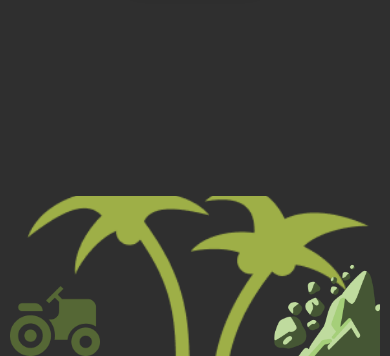
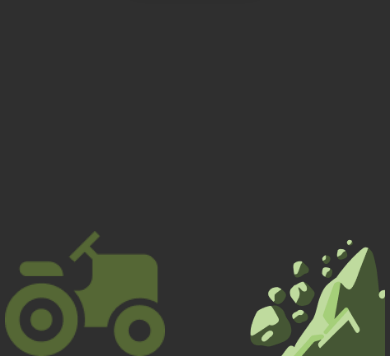
Before and after one commit to Subathra-ravi/AgriSense-X-1, a website: page public/index.html in a window 390 px wide. Shown: the part 488-844 px from the top of the page. Drawn offline with Linux system fonts and the light colour scheme.

Commit message:
Update index.html

```diff
--- a/public/index.html
+++ b/public/index.html
@@ -35,20 +35,13 @@
         width: 130px;
     }
 
-   .bottom {
-    position: absolute;
-    bottom: 0;
-    width: 100%;
-    height: 140px;
-    object-fit: cover;
-    z-index: 1;
-}
+
 
 .vector-left {
     position: absolute;
     bottom: 0;      /* FIXED for mobile */
     left: 10px;
-    width: 90px;
+    width: 160px;
     z-index: 2;
 }
 
@@ -56,28 +49,27 @@
     position: absolute;
     bottom: 0;      /* FIXED for mobile */
     right: 10px;
-    width: 110px;
+    width: 140px;
     z-index: 2;
 }
 
 /* 🔥 MOBILE FIX */
 @media (max-width: 600px) {
 
-    .bottom {
-        height: 160px;
+
 
     .vector-left {
-        width: 70px;
+        width: 160px;
         bottom: 0;
         left: 5px;
     }
 
     .rock-right {
-        width: 90px;
+        width: 140px;
         bottom: 0;
         right: 5px;
     }
-}
+
 }
 
     /* Center logo */
@@ -119,7 +111,7 @@
     <!-- Bottom elements -->
     <img src="vector.png" class="vector-left">
     <img src="rock.png" class="rock-right">
-    <img src="bottom.png" class="bottom">
+
 
 </div>
 
```
